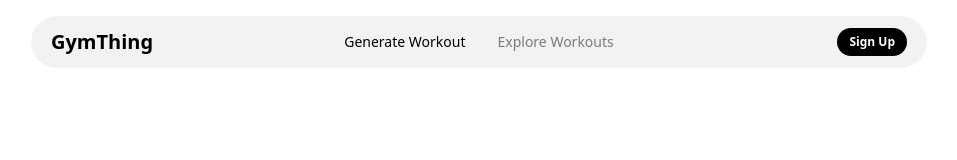
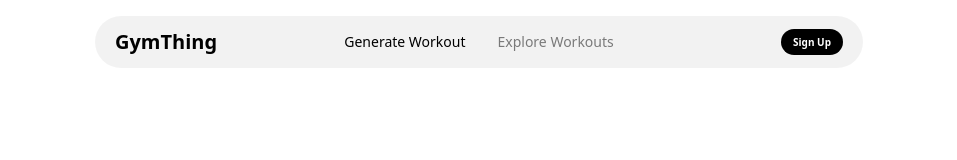
Before and after one commit to myxchine/gymthing, a Next.js app: page / in a window 1280 px wide. Shown: the top 160 px of the page, without its empty margins (161-1118 px from the left). Built offline with nearby package versions, Linux system fonts and the light colour scheme; no server answers.

Commit message:
fixed desktop header account loading logic that was server causing static generation issues when it shouldve been a client component like on mobile header now fixed with abstracted component for bothl, also decreased desktop max width

```diff
--- /dev/null
+++ b/src/components/ui/header/account-button.tsx
@@ -0,0 +1,37 @@
+"use client";
+
+import { useSession } from "next-auth/react";
+import Link from "next/link";
+import { AccountIcon, SpinnerIcon } from "@/components/ui/icons";
+
+export default function AccountButton() {
+  const session = useSession();
+  if (session.status === "loading") {
+    return (
+      <Link
+        href="/account"
+        className="w-full pr-2 flex items-center justify-end"
+      >
+        <SpinnerIcon className="size-5 animate-spin" />
+      </Link>
+    );
+  }
+  if (session && session.status === "authenticated") {
+    return (
+      <Link
+        href="/account"
+        className="w-full pr-2 flex items-center justify-end"
+      >
+        <AccountIcon className="size-5 cursor-pointer " />
+      </Link>
+    );
+  }
+  return (
+    <Link
+      href="/signin"
+      className="text-[10px] rounded-full px-3   h-[26px] flex items-center justify-center  bg-black text-white hover:bg-black/80 font-semibold"
+    >
+      Sign Up
+    </Link>
+  );
+}
--- a/src/components/ui/header/desktop.tsx
+++ b/src/components/ui/header/desktop.tsx
@@ -1,9 +1,7 @@
 import Nav from "./nav";
 import Logo from "@/components/ui/logo";
-import { AccountIcon, MenuIcon } from "@/components/ui/icons";
-import { getServerAuthSession } from "@/server/auth";
-import { Suspense } from "react";
-import Link from "next/link";
+import AccountButton from "./account-button";
+
 export default function Menu() {
   return (
     <div className=" md:flex hidden flex-row items-center justify-between  w-full    gap-8 bg-transparent">
@@ -11,7 +9,7 @@ export default function Menu() {
         <Logo />
       </div>
 
-      <div className="flex w-2/6 justify-center items-center">
+      <div className="flex w-4/6 justify-center items-center">
         <Nav className="flex flex-row gap-8 w-fit justify-center items-center " />
       </div>
 
@@ -21,22 +19,3 @@ export default function Menu() {
     </div>
   );
 }
-
-async function AccountButton() {
-  const session = await getServerAuthSession();
-  if (session) {
-    return (
-      <Link href="/account">
-        <AccountIcon className="w-6 h-6 cursor-pointer" />
-      </Link>
-    );
-  }
-  return (
-    <Link
-      href="/signin"
-      className="text-xs px-3 h-[28px] flex items-center justify-center rounded-full w-fit bg-black font-semibold text-white hover:bg-black/80"
-    >
-      Sign Up
-    </Link>
-  );
-}
--- a/src/components/ui/header/index.tsx
+++ b/src/components/ui/header/index.tsx
@@ -1,10 +1,12 @@
 import Mobile from "./mobile";
 import Desktop from "./desktop";
+
+export const dynamic = "force-dynamic";
 
 export default function Header() {
   return (
     <header className="flex flex-col w-full sticky top-0 z-[1000000] bg-transparent  p-3 px-4 md:p-4">
-      <div className=" w-full px-4 pr-2 py-1 md:px-5 md:py-3    inset-0 z-10  max-w-4xl mx-auto rounded-[20px] md:rounded-full bg-black/5 backdrop-blur-lg">
+      <div className=" w-full px-4 pr-2 py-1 md:px-5 md:py-3    inset-0 z-10  max-w-3xl mx-auto rounded-[20px] md:rounded-full bg-black/5 backdrop-blur-lg">
         <Mobile />
         <Desktop />
       </div>
--- a/src/components/ui/header/mobile.tsx
+++ b/src/components/ui/header/mobile.tsx
@@ -1,17 +1,10 @@
 "use client";
 
-import { useState, useEffect, Suspense } from "react";
-import Nav from "./nav";
-import {
-  MenuIcon,
-  CloseIcon,
-  AccountIcon,
-  SpinnerIcon,
-} from "@/components/ui/icons";
+import { useState, useEffect } from "react";
+import { MenuIcon, CloseIcon } from "@/components/ui/icons";
 import Logo from "@/components/ui/logo";
 import { usePathname } from "next/navigation";
-import Link from "next/link";
-import { useSession } from "next-auth/react";
+import AccountButton from "./account-button";
 export default function MobileMenu() {
   const [isOpen, setIsOpen] = useState(false);
   const pathname = usePathname();
@@ -21,13 +14,11 @@ export default function MobileMenu() {
   }, [pathname]);
 
   useEffect(() => {
-    //const footer = document.getElementById("site-footer");
     const main = document.getElementById("site-main");
     const mobileNav = document.getElementById("mobile-nav");
     if (!main || !mobileNav) {
       return;
     }
-    //footer.style.display = isOpen ? "none" : "flex";
     main.style.display = isOpen ? "none" : "block";
     mobileNav.style.display = isOpen ? "block" : "none";
   }, [isOpen]);
@@ -38,9 +29,7 @@ export default function MobileMenu() {
         <Buttons open={isOpen} setIsOpen={setIsOpen} />
         <Logo />
         <div className="w-1/3  flex-col justify-end items-end flex ml-2">
-          <Suspense fallback={<SpinnerIcon className="size-6 animate-spin" />}>
-            <AccountButton />
-          </Suspense>
+          <AccountButton />
         </div>
       </div>
     </div>
@@ -70,35 +59,3 @@ function Buttons({ open, setIsOpen }: { open: boolean; setIsOpen: any }) {
     </>
   );
 }
-
-function AccountButton() {
-  const session = useSession();
-  if (session.status === "loading") {
-    return (
-      <Link
-        href="/account"
-        className="w-full pr-2 flex items-center justify-end"
-      >
-        <SpinnerIcon className="size-5 animate-spin" />
-      </Link>
-    );
-  }
-  if (session && session.status === "authenticated") {
-    return (
-      <Link
-        href="/account"
-        className="w-full pr-2 flex items-center justify-end"
-      >
-        <AccountIcon className="size-5 cursor-pointer " />
-      </Link>
-    );
-  }
-  return (
-    <Link
-      href="/signin"
-      className="text-[10px] rounded-full px-3   h-[26px] flex items-center justify-center  bg-black text-white hover:bg-black/80 font-semibold"
-    >
-      Sign Up
-    </Link>
-  );
-}
```
